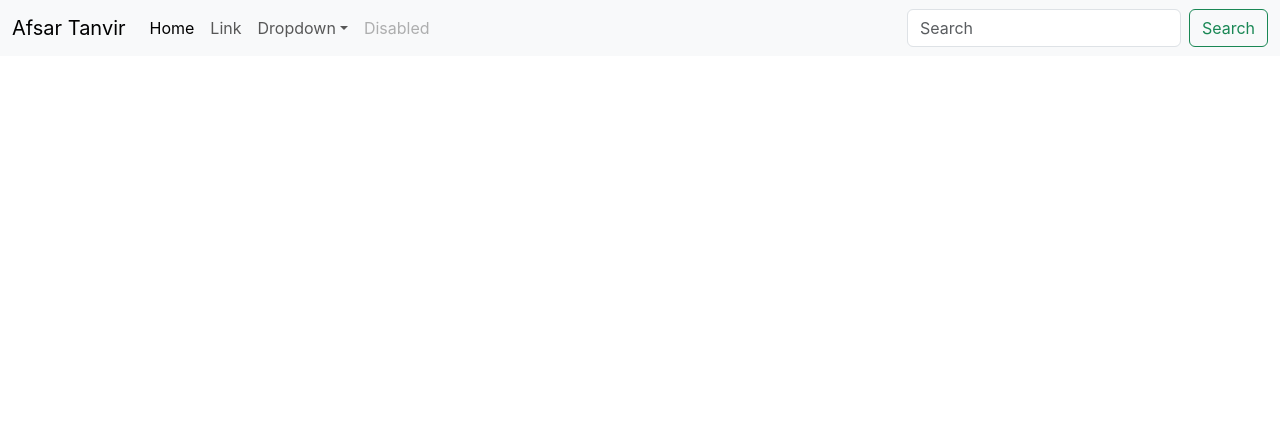
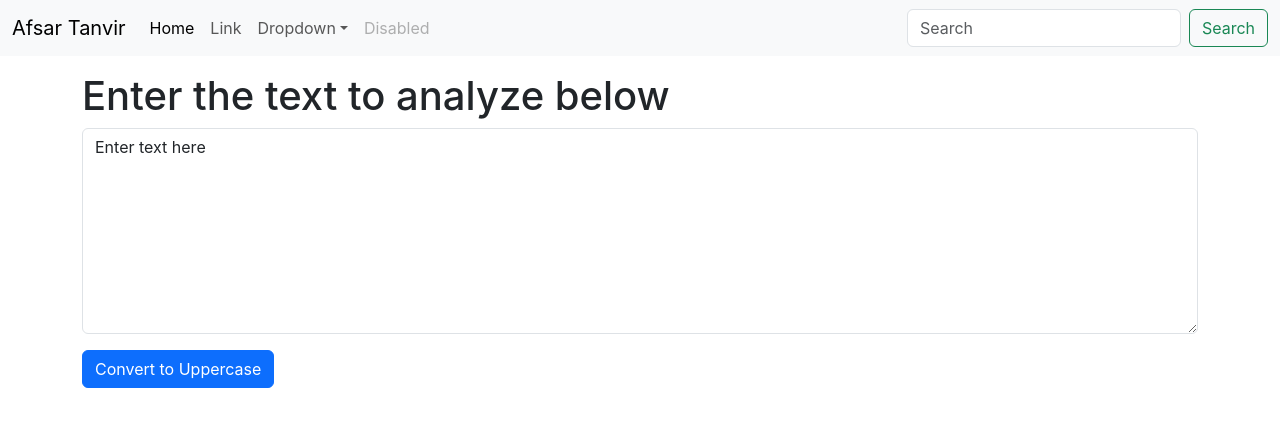
Before and after one commit to AfsarTanvir/React-Basic, a React (Create React App) app in the folder my-react-app/: page / in a window 1280 px wide. Shown: the top 426 px of the page. Built offline with nearby package versions, Linux system fonts and the light colour scheme.

Commit message:
State and Handling Events using React

```diff
--- a/my-react-app/src/App.js
+++ b/my-react-app/src/App.js
@@ -1,9 +1,15 @@
-import './App.css';
-import Navbar from './components/Navbar';
+import "./App.css";
+import Navbar from "./components/Navbar";
+import TextForm from "./components/TextForm";
 
 function App() {
   return (
-    <Navbar title="Afsar Tanvir" />
+    <>
+      <Navbar title="Afsar Tanvir" />
+      <div className="container my-3">
+        <TextForm heading="Enter the text to analyze below" />
+      </div>
+    </>
   );
 }
 
--- a/my-react-app/src/components/Navbar.js
+++ b/my-react-app/src/components/Navbar.js
@@ -2,13 +2,13 @@
 
 export default function Navbar(props) {
   return (
-    <nav class="navbar navbar-expand-lg bg-body-tertiary">
-      <div class="container-fluid">
+    <nav className="navbar navbar-expand-lg bg-body-tertiary">
+      <div className="container-fluid">
         <a className="navbar-brand" href="/">
           {props.title}
         </a>
         <button
-          class="navbar-toggler"
+          className="navbar-toggler"
           type="button"
           data-bs-toggle="collapse"
           data-bs-target="#navbarSupportedContent"
@@ -16,23 +16,23 @@
           aria-expanded="false"
           aria-label="Toggle navigation"
         >
-          <span class="navbar-toggler-icon"></span>
+          <span className="navbar-toggler-icon"></span>
         </button>
-        <div class="collapse navbar-collapse" id="navbarSupportedContent">
-          <ul class="navbar-nav me-auto mb-2 mb-lg-0">
-            <li class="nav-item">
-              <a class="nav-link active" aria-current="page" href="#">
+        <div className="collapse navbar-collapse" id="navbarSupportedContent">
+          <ul className="navbar-nav me-auto mb-2 mb-lg-0">
+            <li className="nav-item">
+              <a className="nav-link active" aria-current="page" href="#">
                 Home
               </a>
             </li>
-            <li class="nav-item">
-              <a class="nav-link" href="#">
+            <li className="nav-item">
+              <a className="nav-link" href="#">
                 Link
               </a>
             </li>
-            <li class="nav-item dropdown">
+            <li className="nav-item dropdown">
               <a
-                class="nav-link dropdown-toggle"
+                className="nav-link dropdown-toggle"
                 href="#"
                 role="button"
                 data-bs-toggle="dropdown"
@@ -40,38 +40,38 @@
               >
                 Dropdown
               </a>
-              <ul class="dropdown-menu">
+              <ul className="dropdown-menu">
                 <li>
-                  <a class="dropdown-item" href="/">
+                  <a className="dropdown-item" href="/">
                     Action
                   </a>
                 </li>
                 <li>
-                  <a class="dropdown-item" href="/">
+                  <a className="dropdown-item" href="/">
                     Another action
                   </a>
                 </li>
                 <li>
-                  <a class="dropdown-item" href="/">
+                  <a className="dropdown-item" href="/">
                     Something else here
                   </a>
                 </li>
               </ul>
             </li>
-            <li class="nav-item">
-              <a class="nav-link disabled" aria-disabled="true">
+            <li className="nav-item">
+              <a className="nav-link disabled" aria-disabled="true">
                 Disabled
               </a>
             </li>
           </ul>
-          <form class="d-flex" role="search">
+          <form className="d-flex" role="search">
             <input
-              class="form-control me-2"
+              className="form-control me-2"
               type="search"
               placeholder="Search"
               aria-label="Search"
             />
-            <button class="btn btn-outline-success" type="submit">
+            <button className="btn btn-outline-success" type="submit">
               Search
             </button>
           </form>
--- /dev/null
+++ b/my-react-app/src/components/TextForm.js
@@ -0,0 +1,35 @@
+import React, { useState } from "react";
+
+export default function TextForm(parameters) {
+  const handleUpClick = () => {
+    console.log("uppercase was clicked: " + text);
+    let newText = text.toUpperCase();
+    setText(newText);
+  };
+
+  const handleOnChange = (event) => {
+    console.log("On change");
+    setText(event.target.value);
+  };
+
+  const [text, setText] = useState("Enter text here");
+  // text = "new text"; // Wrong way to change the state
+  // setText("new text"); // Correct way to change the state
+  return (
+    <div>
+      <h1>{parameters.heading}</h1>
+      <div className="mb-3">
+        <textarea
+          className="form-control"
+          value={text}
+          onChange={handleOnChange}
+          id="myBox"
+          rows="8"
+        ></textarea>
+      </div>
+      <button className="btn btn-primary" onClick={handleUpClick}>
+        Convert to Uppercase
+      </button>
+    </div>
+  );
+}
```
